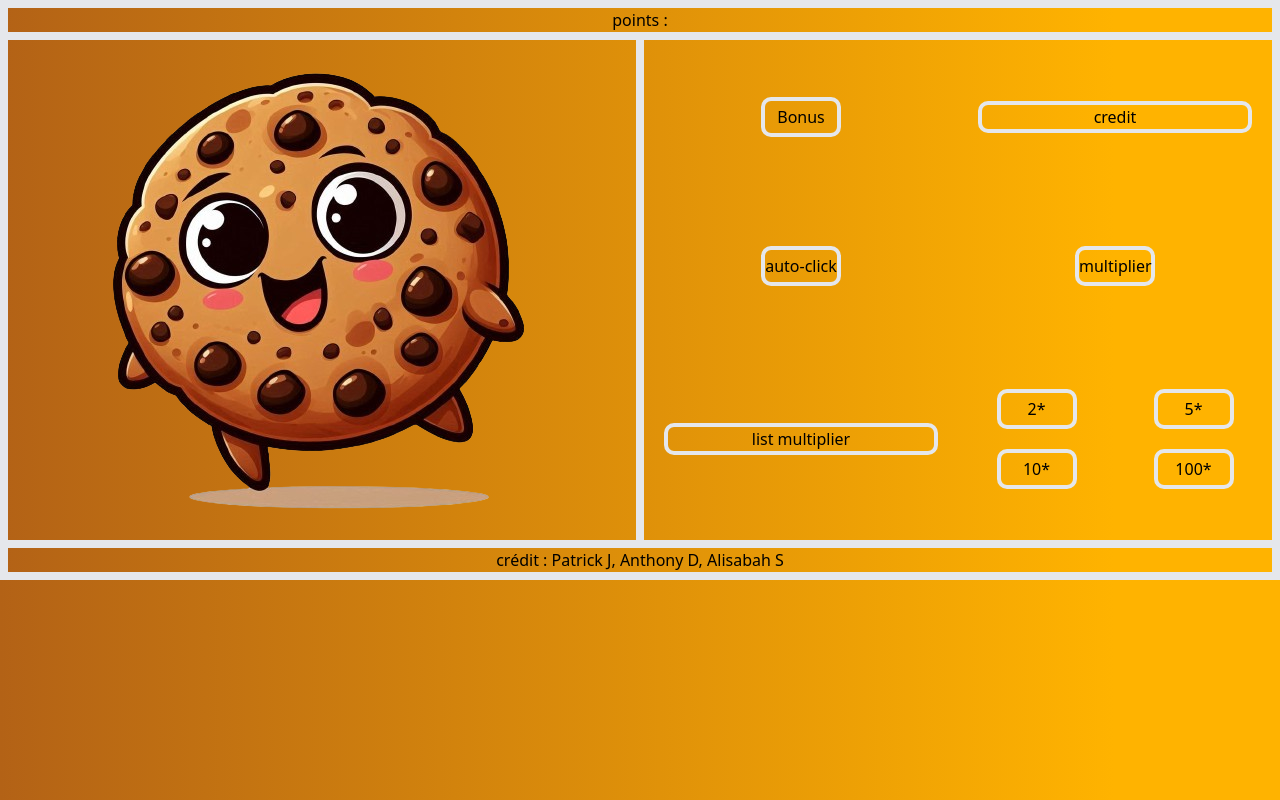
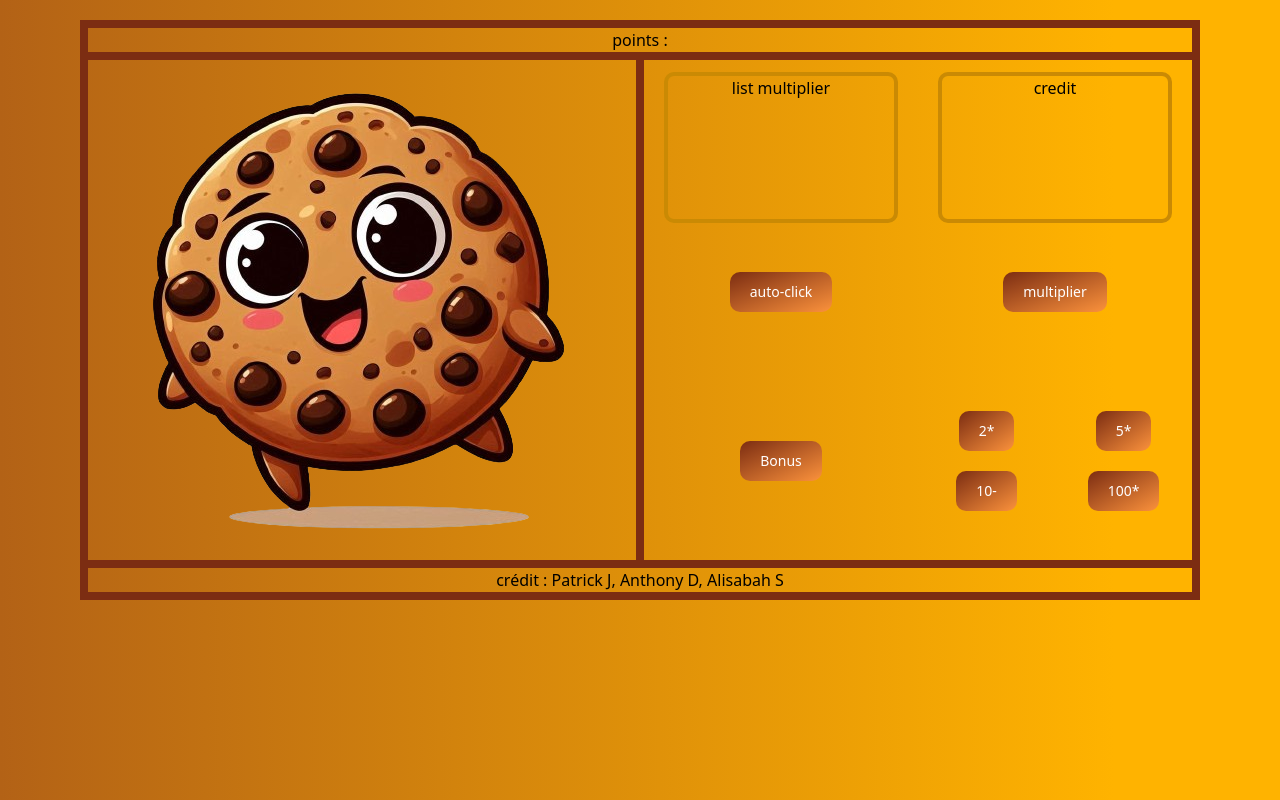
Before and after one commit to LuanPM284/cookieClicker, a website built with Vite: page index.html in a window 1280 px wide. Built offline with nearby package versions, Linux system fonts and the light colour scheme.

Commit message:
repair html

```diff
--- a/index.html
+++ b/index.html
@@ -9,67 +9,70 @@
   <title>cookie clicker</title>
 </head>
 
-<body class="">
+<body class="mx-20 my-5">
+
   <header class="">
-    <div id="points" class="w-full border-8 border-b-4 text flex justify-center">
+    <div id="points" class="w-full border-8 border-b-4 text flex justify-center border-orange-900">
       points :
     </div>
   </header>
-  <div class="grid grid-cols-12 div1 border-x-8 border-y-4">
 
-    <div class="col-span-6 flex justify-center border-r-4">
+  <div class="grid grid-cols-12 div1 border-x-8 border-y-4 border-orange-900">
+
+    <div class="col-span-6 flex justify-center border-orange-900 border-r-4">
       <button id="coockie">
         <img class="w-full" src="/src/media/9cc9786e-aaca-4a1c-a452-4d747da723bb-removebg-preview.png" alt="">
       </button>
     </div>
 
-    <div class="col-span-6 grid grid-cols-12 div2 border-l-4">
+    <div class="col-span-6 grid grid-cols-12 div2 border-l-4 pt-3 border-orange-900">
 
-      <div class="col-span-6 flex justify-center">
-        <button class="border w-20 h-10" id="bonus">
-          Bonus
-        </button>
+      <div class="col-span-6 flex justify-center  border-4 m-5 border-yellow-600 h-full" id="multi">
+        list multiplier
       </div>
-      <div class="col-span-6 flex justify-center border-4 m-5" id="credit">
+
+      <div class="col-span-6 flex justify-center border-4 m-5 border-yellow-600 h-full" id="credit">
         credit
       </div>
 
       <div class="col-span-6 flex justify-center">
-        <button class="border w-20 h-10" id="auto_click">
+        <button type="button" class="w-30 h-10 text-white bg-gradient-to-br from-orange-900 to-orange-400 hover:bg-gradient-to-bl focus:ring-4 focus:outline-none focus:ring-pink-200 dark:focus:ring-pink-800 font-medium rounded-lg text-sm px-5 py-2.5 text-center me-2 mb-2">
           auto-click
         </button>
       </div>
       <div class="col-span-6 flex justify-center">
-        <button class="border w-20 h-10" id="multi">
+        <button type="button" class="w-30 h-10 text-white bg-gradient-to-br from-orange-900 to-orange-400 hover:bg-gradient-to-bl focus:ring-4 focus:outline-none focus:ring-pink-200 dark:focus:ring-pink-800 font-medium rounded-lg text-sm px-5 py-2.5 text-center me-2 mb-2">
           multiplier
         </button>
       </div>
+      <div class="col-span-6 flex justify-center">
+        <button type="button" class="w-30 h-10 text-white bg-gradient-to-br from-orange-900 to-orange-400 hover:bg-gradient-to-bl focus:ring-4 focus:outline-none focus:ring-pink-200 dark:focus:ring-pink-800 font-medium rounded-lg text-sm px-5 py-2.5 text-center me-2 mb-2">
+          Bonus
+        </button>
+      </div>
 
-      <div class="col-span-6 flex justify-center border-4 m-5" id="multi">
-        list multiplier
-      </div>
 
       <div class="col-span-6 grid grid-cols-2">
         <div class="col-span-1 flex justify-center">
-          <button class="border w-20 h-10" id="2x">
+          <button type="button" class="w-30 h-10 text-white bg-gradient-to-br from-orange-900 to-orange-400 hover:bg-gradient-to-bl focus:ring-4 focus:outline-none focus:ring-pink-200 dark:focus:ring-pink-800 font-medium rounded-lg text-sm px-5 py-2.5 text-center me-2 mb-2">
             2*
           </button>
         </div>
 
         <div class="col-span-1 flex justify-center" id="3x">
-          <button class="border w-20 h-10">
+          <button type="button" class="w-30 h-10 text-white bg-gradient-to-br from-orange-900 to-orange-400 hover:bg-gradient-to-bl focus:ring-4 focus:outline-none focus:ring-pink-200 dark:focus:ring-pink-800 font-medium rounded-lg text-sm px-5 py-2.5 text-center me-2 mb-2">
             5*
           </button>
         </div>
 
         <div class="col-span-1 flex justify-center">
-          <button class="border w-20 h-10" id="10x">
-            10*
+          <button type="button" class="w-30 h-10 text-white bg-gradient-to-br from-orange-900 to-orange-400 hover:bg-gradient-to-bl focus:ring-4 focus:outline-none focus:ring-pink-200 dark:focus:ring-pink-800 font-medium rounded-lg text-sm px-5 py-2.5 text-center me-2 mb-2">
+            10-
           </button>
         </div>
 
         <div class="col-span-1 flex justify-center">
-          <button class="border w-20 h-10" id="100x">
+          <button type="button" class="w-30 h-10 text-white bg-gradient-to-br from-orange-900 to-orange-400 hover:bg-gradient-to-bl focus:ring-4 focus:outline-none focus:ring-pink-200 dark:focus:ring-pink-800 font-medium rounded-lg text-sm px-5 py-2.5 text-center me-2 mb-2">
             100*
           </button>
         </div>
@@ -80,7 +83,7 @@
 
   </div>
 
-  <footer class="flex justify-center border-8 border-t-4">
+  <footer class="flex justify-center border-8 border-t-4 border-orange-900">
     <p>
       crédit : Patrick J, Anthony D, Alisabah S
     </p>
--- a/src/css/style.css
+++ b/src/css/style.css
@@ -5,11 +5,6 @@
 .div2 button{
     margin: 10px;
     border-radius: 10px;
-    border-width: 4px;
-}
-
-.div2 button:hover{
-
 }
 
 .div2 p{
```
